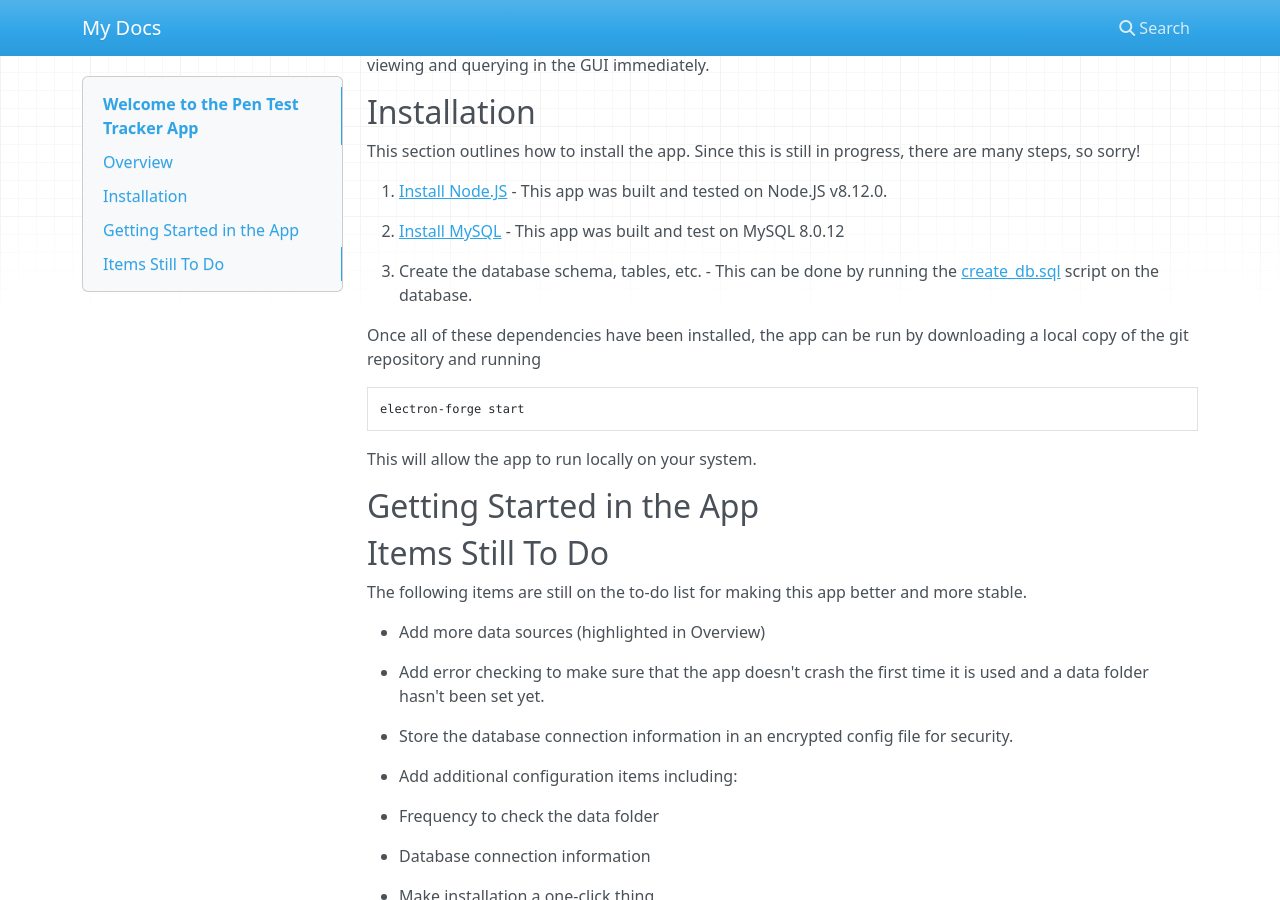
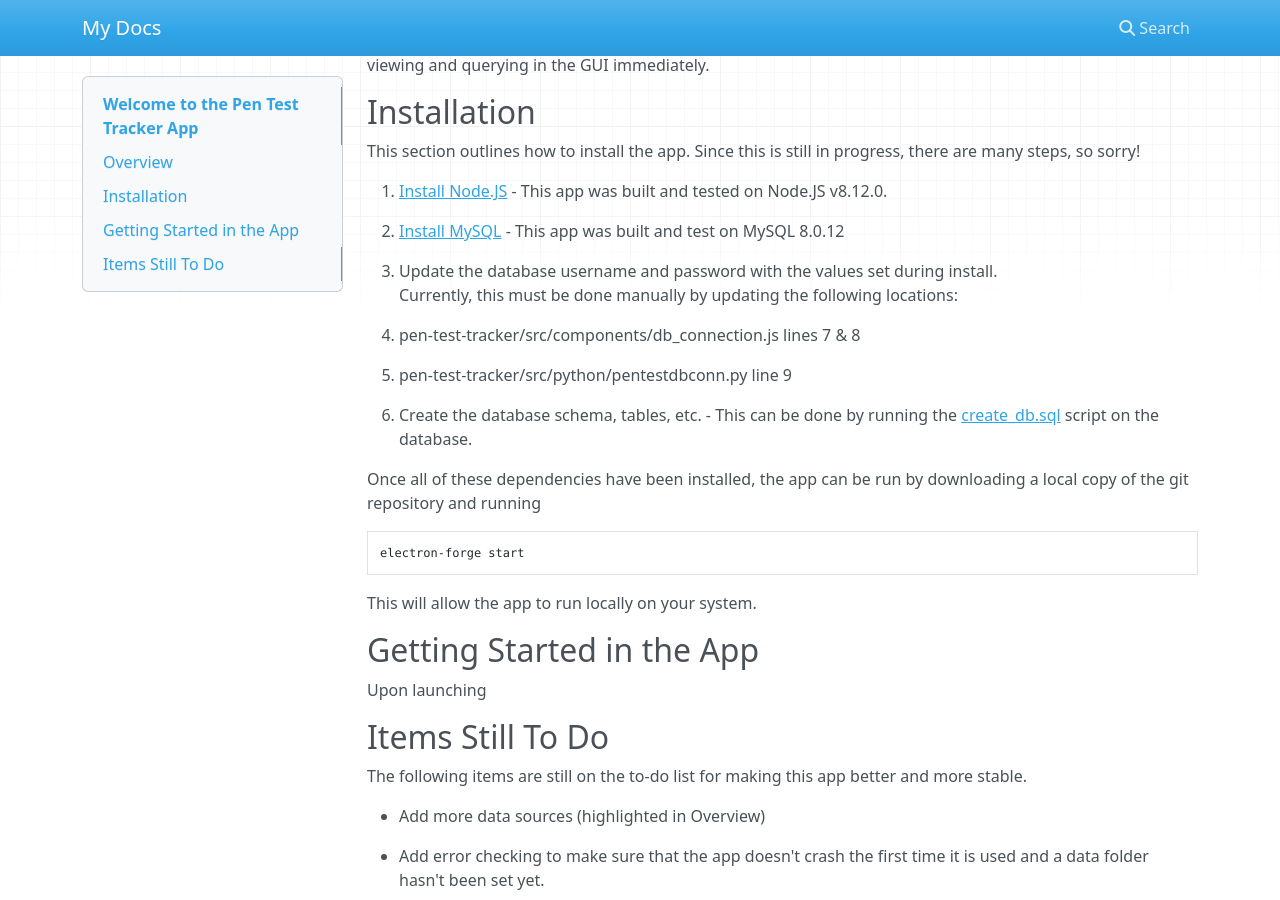
Before and after one commit to SarahLN/Pen-Test-Tracker, an MkDocs documentation site: the page built from docs/index.md, in a window 1280 px wide and 900 px high, scrolled down 664 px. Built offline with MkDocs 1.6.1, drawn with Linux system fonts in a browser that asks for light colours; nearby versions of some CDN libraries.

Commit message:
add steps about db user and pw

```diff
--- a/docs/index.md
+++ b/docs/index.md
@@ -42,7 +42,14 @@ are many steps, so sorry!
 
 2. [Install MySQL](https://dev.mysql.com/doc/refman/8.0/en/installing.html) - This app was built and test on MySQL 8.0.12
 
-3. Create the database schema, tables, etc. - This can be done by running the [create_db.sql](./create_db.sql) script on the database.
+3. Update the database username and password with the values set during install.
+Currently, this must be done manually by updating the following locations:
+
+  1. pen-test-tracker/src/components/db_connection.js lines 7 & 8
+  2. pen-test-tracker/src/python/pentestdbconn.py line 9
+
+
+4. Create the database schema, tables, etc. - This can be done by running the [create_db.sql](./create_db.sql) script on the database.
 
 Once all of these dependencies have been installed, the app can be run by downloading
 a local copy of the git repository and running
@@ -53,7 +60,7 @@ This will allow the app to run locally on your system.
 
 ## Getting Started in the App
 
-
+Upon launching
 
 ## Items Still To Do
 
```
